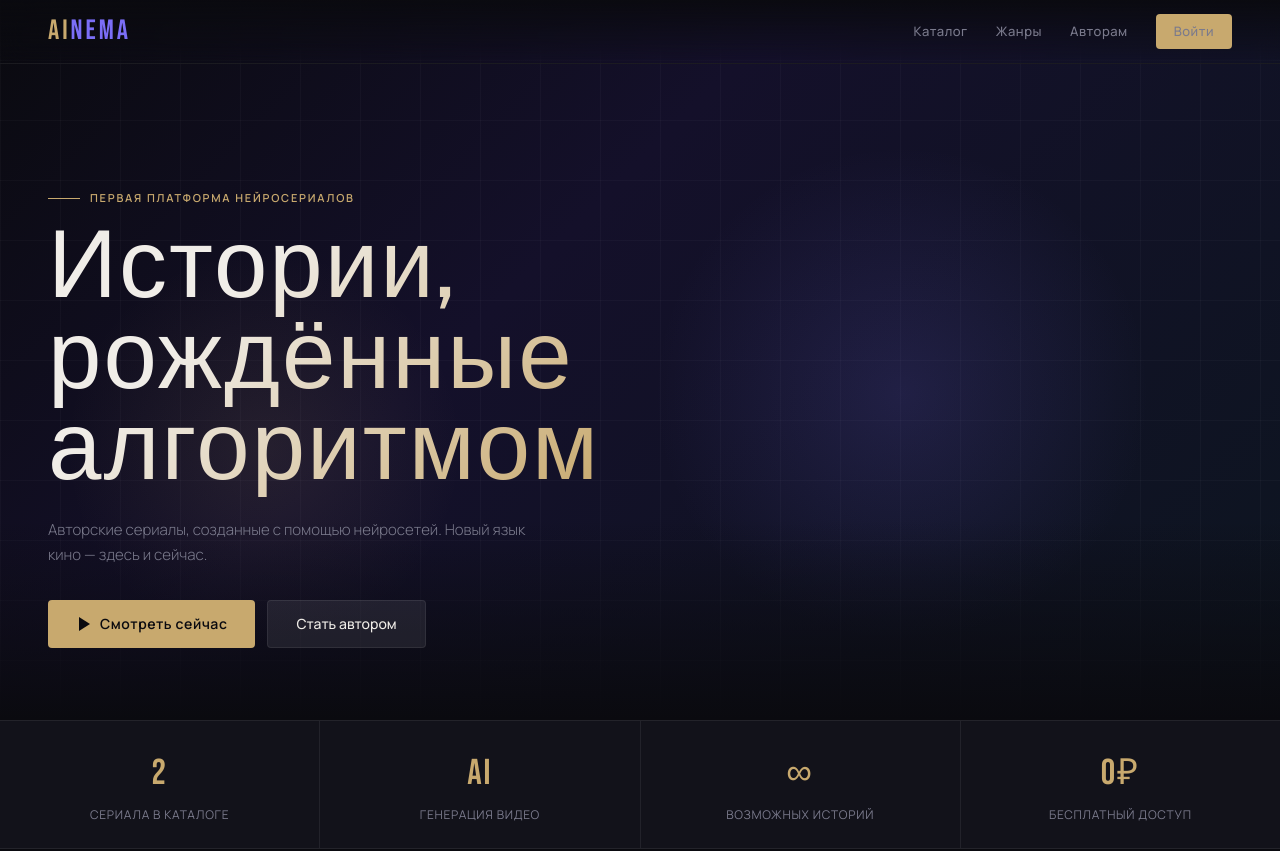
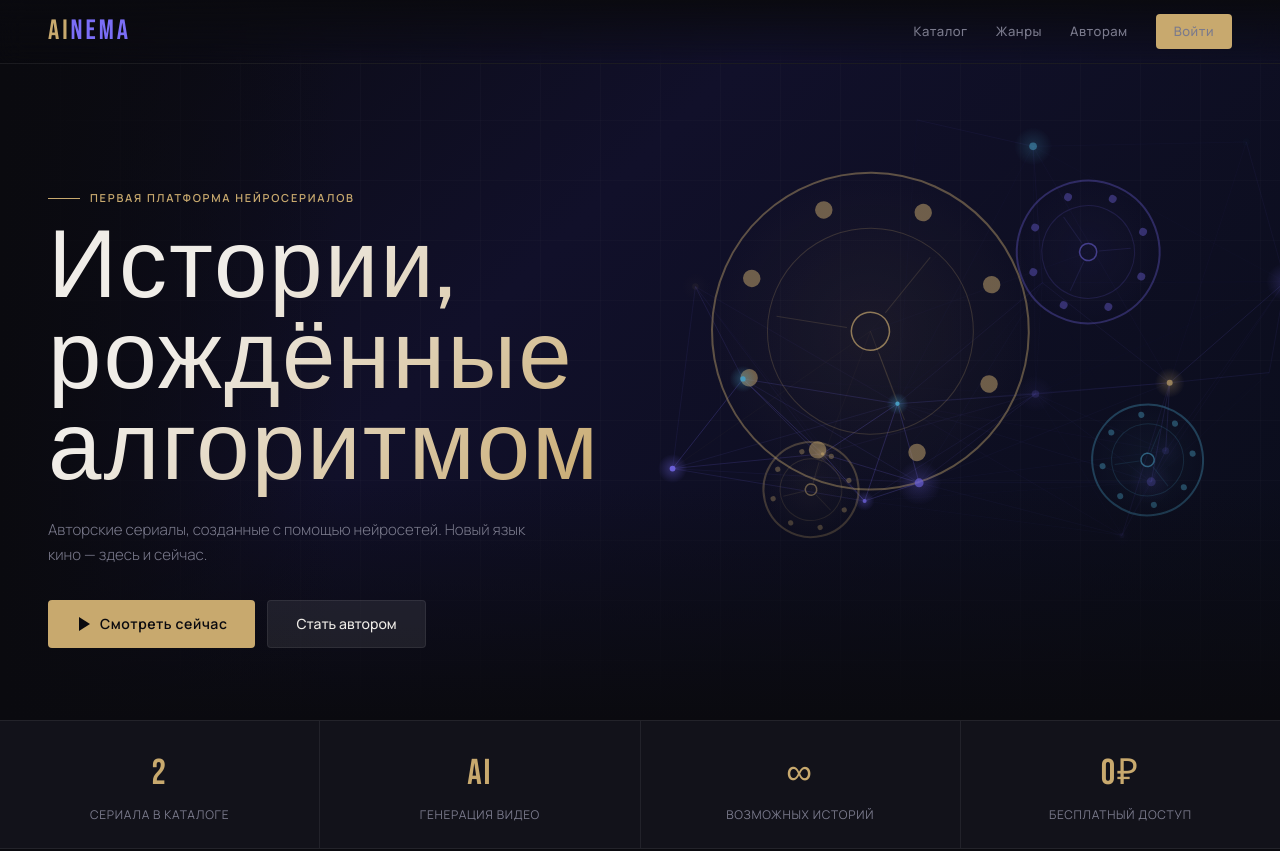
Before and after one commit to evgeniyzaitsev/Ainema, a plain HTML site: page index.html in a window 1280 px wide. Shown: the top 851 px of the page. Drawn offline with Linux system fonts and the light colour scheme.

Commit message:
Update index.html

```diff
--- a/index.html
+++ b/index.html
@@ -33,11 +33,13 @@ nav{position:fixed;top:0;left:0;right:0;z-index:100;padding:0 48px;height:64px;d
 
 /* HERO */
 .hero{position:relative;height:90vh;min-height:560px;display:flex;align-items:flex-end;padding:0 48px 72px;overflow:hidden}
-.hero-bg{position:absolute;inset:0;background:linear-gradient(135deg,#0a0a0f 0%,#14102a 40%,#0d1520 100%)}
-.hero-grid{position:absolute;inset:0;background-image:linear-gradient(var(--border) 1px,transparent 1px),linear-gradient(90deg,var(--border) 1px,transparent 1px);background-size:60px 60px;opacity:.4}
-.hero-glow{position:absolute;top:20%;right:10%;width:500px;height:500px;border-radius:50%;background:radial-gradient(circle,rgba(123,110,246,.15) 0%,transparent 70%);pointer-events:none}
-.hero-glow2{position:absolute;bottom:10%;left:5%;width:400px;height:400px;border-radius:50%;background:radial-gradient(circle,rgba(200,169,110,.1) 0%,transparent 70%);pointer-events:none}
-.hero-fade{position:absolute;bottom:0;left:0;right:0;height:200px;background:linear-gradient(transparent,var(--bg))}
+.hero-bg{position:absolute;inset:0;background:linear-gradient(135deg,#0a0a0f 0%,#11102a 40%,#0a0d1a 100%)}
+.hero-grid{position:absolute;inset:0;background-image:linear-gradient(var(--border) 1px,transparent 1px),linear-gradient(90deg,var(--border) 1px,transparent 1px);background-size:60px 60px;opacity:.25}
+.hero-fade{position:absolute;bottom:0;left:0;right:0;height:240px;background:linear-gradient(transparent,var(--bg))}
+.hero-fade-left{position:absolute;top:0;left:0;bottom:0;width:340px;background:linear-gradient(to right,var(--bg) 0%,transparent 100%);z-index:1;pointer-events:none}
+
+/* REEL CANVAS */
+#reel-canvas{position:absolute;inset:0;width:100%;height:100%;opacity:.85}
 .hero-content{position:relative;z-index:2;max-width:680px}
 .hero-eyebrow{font-size:11px;font-weight:600;letter-spacing:.16em;color:var(--accent);text-transform:uppercase;margin-bottom:16px;display:flex;align-items:center;gap:10px}
 .hero-eyebrow::before{content:'';width:32px;height:1px;background:var(--accent)}
@@ -165,8 +167,8 @@ footer{border-top:0.5px solid var(--border);padding:32px 48px;display:flex;align
 <div class="hero">
   <div class="hero-bg"></div>
   <div class="hero-grid"></div>
-  <div class="hero-glow"></div>
-  <div class="hero-glow2"></div>
+  <canvas id="reel-canvas"></canvas>
+  <div class="hero-fade-left"></div>
   <div class="hero-fade"></div>
   <div class="hero-content">
     <div class="hero-eyebrow fade-up">Первая платформа нейросериалов</div>
@@ -319,13 +321,8 @@ const shows = {
 
 function openModal(id) {
   const s = shows[id];
-  document.getElementById('modal-title').textContent = s.title;
-  document.getElementById('modal-desc').textContent = s.desc;
-  const meta = document.getElementById('modal-meta');
-  meta.innerHTML = s.tags.map(t => `<span class="tag tag-genre">${t}</span>`).join('');
-  document.getElementById('modal-iframe').src = s.iframe;
-  document.getElementById('modal').classList.add('open');
-  document.body.style.overflow = 'hidden';
+  const urls = { toils: 'https://www.youtube.com/shorts/giwssZOYo1E', love: 'https://www.youtube.com/watch?v=8xs29BaNWoA' };
+  window.open(urls[id], '_blank');
 }
 
 function closeModal(e) {
@@ -348,6 +345,187 @@ function handleJoin() {
 document.addEventListener('keydown', e => {
   if (e.key === 'Escape') closeModal({target: document.getElementById('modal')});
 });
+
+// === REEL + NEURAL ANIMATION ===
+(function(){
+  const canvas = document.getElementById('reel-canvas');
+  const ctx = canvas.getContext('2d');
+  const GOLD = 'rgba(200,169,110,';
+  const PURP = 'rgba(123,110,246,';
+  const CYAN = 'rgba(80,180,220,';
+
+  function resize(){
+    canvas.width = canvas.offsetWidth;
+    canvas.height = canvas.offsetHeight;
+  }
+  window.addEventListener('resize', resize);
+  resize();
+
+  // Main reel
+  const reel = { x: 0, y: 0, r: 0, angle: 0 };
+
+  // Satellite reels
+  const satellites = [
+    { ox: 220, oy: -80, r: 0, angle: 0.8, speed: 0.004, scale: 0.45, color: PURP },
+    { ox: 280, oy: 130, r: 0, angle: 2.1, speed: 0.003, scale: 0.35, color: CYAN },
+    { ox: -60, oy: 160, r: 0, angle: 1.4, speed: 0.005, scale: 0.3, color: GOLD },
+  ];
+
+  // Neural nodes
+  const nodes = Array.from({length: 18}, () => ({
+    ox: (Math.random() - 0.3) * 700,
+    oy: (Math.random() - 0.5) * 500,
+    r: Math.random() * 3 + 1.5,
+    phase: Math.random() * Math.PI * 2,
+    speed: Math.random() * 0.02 + 0.008,
+    color: [GOLD, PURP, CYAN][Math.floor(Math.random()*3)]
+  }));
+
+  function drawReel(cx, cy, radius, angle, alpha, color){
+    ctx.save();
+    ctx.translate(cx, cy);
+    ctx.rotate(angle);
+
+    // Outer ring
+    ctx.beginPath();
+    ctx.arc(0, 0, radius, 0, Math.PI*2);
+    ctx.strokeStyle = color + alpha*0.5 + ')';
+    ctx.lineWidth = 2;
+    ctx.stroke();
+
+    // Inner ring
+    ctx.beginPath();
+    ctx.arc(0, 0, radius*0.65, 0, Math.PI*2);
+    ctx.strokeStyle = color + alpha*0.25 + ')';
+    ctx.lineWidth = 1;
+    ctx.stroke();
+
+    // Center hole
+    ctx.beginPath();
+    ctx.arc(0, 0, radius*0.12, 0, Math.PI*2);
+    ctx.strokeStyle = color + alpha*0.8 + ')';
+    ctx.lineWidth = 1.5;
+    ctx.stroke();
+
+    // Sprocket holes — 8 around the ring
+    for(let i=0; i<8; i++){
+      const a = (i/8)*Math.PI*2;
+      const hx = Math.cos(a)*radius*0.82;
+      const hy = Math.sin(a)*radius*0.82;
+      ctx.beginPath();
+      ctx.arc(hx, hy, radius*0.055, 0, Math.PI*2);
+      ctx.fillStyle = color + alpha*0.6 + ')';
+      ctx.fill();
+    }
+
+    // Spokes
+    for(let i=0; i<3; i++){
+      const a = (i/3)*Math.PI*2;
+      ctx.beginPath();
+      ctx.moveTo(Math.cos(a)*radius*0.15, Math.sin(a)*radius*0.15);
+      ctx.lineTo(Math.cos(a)*radius*0.6, Math.sin(a)*radius*0.6);
+      ctx.strokeStyle = color + alpha*0.2 + ')';
+      ctx.lineWidth = 1;
+      ctx.stroke();
+    }
+
+    // Glow
+    const grd = ctx.createRadialGradient(0,0,0,0,0,radius*1.1);
+    grd.addColorStop(0, color + alpha*0.08 + ')');
+    grd.addColorStop(1, color + '0)');
+    ctx.beginPath();
+    ctx.arc(0,0,radius*1.1,0,Math.PI*2);
+    ctx.fillStyle = grd;
+    ctx.fill();
+
+    ctx.restore();
+  }
+
+  function drawNode(x, y, r, alpha, color){
+    // Glow
+    const grd = ctx.createRadialGradient(x,y,0,x,y,r*5);
+    grd.addColorStop(0, color + alpha*0.4 + ')');
+    grd.addColorStop(1, color + '0)');
+    ctx.beginPath();
+    ctx.arc(x,y,r*5,0,Math.PI*2);
+    ctx.fillStyle = grd;
+    ctx.fill();
+    // Core
+    ctx.beginPath();
+    ctx.arc(x,y,r,0,Math.PI*2);
+    ctx.fillStyle = color + alpha + ')';
+    ctx.fill();
+  }
+
+  function drawConnection(x1,y1,x2,y2,alpha,color){
+    const dist = Math.hypot(x2-x1,y2-y1);
+    if(dist > 320) return;
+    const a = alpha * (1 - dist/320) * 0.5;
+    ctx.beginPath();
+    ctx.moveTo(x1,y1);
+    ctx.lineTo(x2,y2);
+    ctx.strokeStyle = color + a + ')';
+    ctx.lineWidth = 0.8;
+    ctx.stroke();
+  }
+
+  let t = 0;
+  function animate(){
+    ctx.clearRect(0,0,canvas.width,canvas.height);
+
+    // Position main reel in right-center area
+    reel.x = canvas.width * 0.68;
+    reel.y = canvas.height * 0.46;
+    reel.r = Math.min(canvas.width, canvas.height) * 0.22;
+    reel.angle += 0.004;
+
+    // Draw connections between nodes first (behind everything)
+    const nodePositions = nodes.map(n => ({
+      x: reel.x + n.ox * (reel.r/160),
+      y: reel.y + n.oy * (reel.r/160),
+      alpha: 0.5 + 0.5*Math.sin(t*n.speed + n.phase),
+      color: n.color
+    }));
+
+    for(let i=0;i<nodePositions.length;i++){
+      for(let j=i+1;j<nodePositions.length;j++){
+        const a = (nodePositions[i].alpha + nodePositions[j].alpha)/2;
+        drawConnection(nodePositions[i].x, nodePositions[i].y,
+                       nodePositions[j].x, nodePositions[j].y, a, PURP);
+      }
+      // Connect some nodes to main reel center
+      if(i%3===0){
+        const d = Math.hypot(nodePositions[i].x-reel.x, nodePositions[i].y-reel.y);
+        if(d < reel.r*2.2){
+          drawConnection(nodePositions[i].x, nodePositions[i].y, reel.x, reel.y, nodePositions[i].alpha*0.4, GOLD);
+        }
+      }
+    }
+
+    // Draw satellite reels
+    satellites.forEach(s => {
+      s.angle += s.speed;
+      const sx = reel.x + s.ox * (reel.r/160);
+      const sy = reel.y + s.oy * (reel.r/160);
+      const sr = reel.r * s.scale;
+      drawReel(sx, sy, sr, s.angle, 0.7, s.color);
+      // Connection from satellite to main
+      drawConnection(sx, sy, reel.x, reel.y, 0.25, s.color);
+    });
+
+    // Draw main reel
+    drawReel(reel.x, reel.y, reel.r, reel.angle, 1, GOLD);
+
+    // Draw nodes on top
+    nodePositions.forEach((n,i) => {
+      drawNode(n.x, n.y, nodes[i].r, n.alpha, n.color);
+    });
+
+    t++;
+    requestAnimationFrame(animate);
+  }
+  animate();
+})();
 </script>
 </body>
 </html>
```
